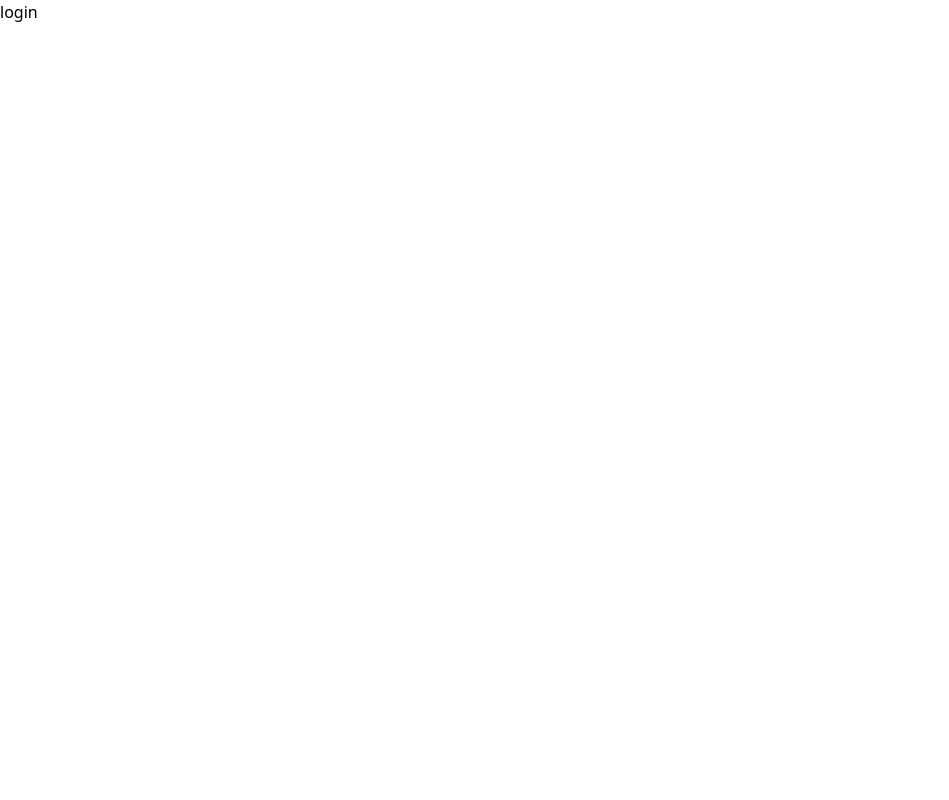
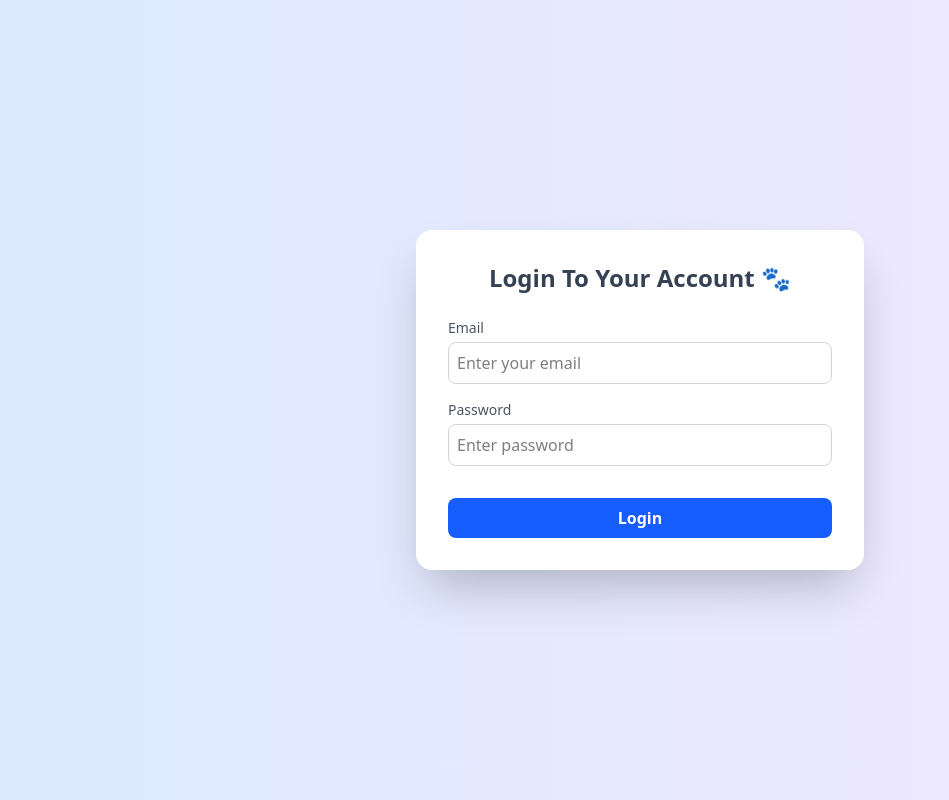
Before and after one commit to mabdullah525/pet-store, a React (Vite) app: page /login in a window 1280 px wide. Shown: the whole page, without its empty margins (0-949 px from the left). Built offline with nearby package versions, Linux system fonts and the light colour scheme.

Commit message:
Login page almost ready

```diff
--- a/src/context/Firebase.jsx
+++ b/src/context/Firebase.jsx
@@ -3,7 +3,7 @@ import { initializeApp } from "firebase/app";
 import {
   getAuth,
   createUserWithEmailAndPassword as firebaseCreateUserWithEmailAndPassword,
-    signInWithEmailAndPassword
+  signInWithEmailAndPassword as firebaseSignInWithEmailAndPassword,
 } from "firebase/auth";
 
 // 🔥 1. Firebase Configuration
@@ -28,12 +28,16 @@ export const useFirebase = () => useContext(FirebaseContext);
 
 // 🧩 5. Provider Component
 export const FirebaseProvider = ({ children }) => {
-    // Function to register a new user
+  // ✅ Function to register a new user
   const registerUser = (email, password) =>
     firebaseCreateUserWithEmailAndPassword(firebaseAuth, email, password);
 
+  // ✅ Function to sign in user
+  const loginUser = (email, password) =>
+    firebaseSignInWithEmailAndPassword(firebaseAuth, email, password);
+
   return (
-        <FirebaseContext.Provider value={{ registerUser }}>
+    <FirebaseContext.Provider value={{ registerUser, loginUser }}>
       {children}
     </FirebaseContext.Provider>
   );
--- a/src/pages/login.jsx
+++ b/src/pages/login.jsx
@@ -1,9 +1,94 @@
-import React from 'react'
+import React, { useState } from "react";
+import { useFirebase } from "../context/Firebase.jsx";
+import { useNavigate } from "react-router-dom"; // ✅ For redirect after login
 
-const login = () => {
+const Login = () => {
+  const firebase = useFirebase();
+  const navigate = useNavigate(); // redirect hook
+  const [email, setEmail] = useState("");
+  const [password, setPassword] = useState("");
+  const [message, setMessage] = useState({ type: "", text: "" });
+
+  const handleSubmit = async (e) => {
+    e.preventDefault();
+    setMessage({ type: "", text: "" }); // reset message before submit
+
+    try {
+      // ✅ Call loginUser from Firebase Context
+      const result = await firebase.loginUser(email, password);
+      console.log("User logged in successfully!", result.user);
+
+      setMessage({
+        type: "success",
+        text: `🎉 Login successful! Welcome back, ${result.user.email}`,
+      });
+
+      // ✅ Optional: Clear input fields
+      setEmail("");
+      setPassword("");
+
+      // ✅ Redirect after 2 seconds
+      setTimeout(() => {
+        navigate("/"); // or "/dashboard"
+      }, 2000);
+    } catch (error) {
+      console.error("Login failed:", error.message);
+      setMessage({
+        type: "error",
+        text: `❌ ${error.message}`,
+      });
+    }
+  };
+
   return (
-    <div>login</div>
-  )
-}
+    <div className="register-container">
+      <form onSubmit={handleSubmit} className="register-form">
+        <h2 className="form-title">Login To Your Account 🐾</h2>
 
-export default login
+        {/* ✅ Message Box */}
+        {message.text && (
+          <div
+            className={`text-center p-3 mb-4 rounded-lg font-medium ${
+              message.type === "success"
+                ? "bg-green-100 text-green-700 border border-green-400"
+                : "bg-red-100 text-red-700 border border-red-400"
+            }`}
+          >
+            {message.text}
+          </div>
+        )}
+
+        {/* Email Field */}
+        <div className="form-group">
+          <label>Email</label>
+          <input
+            type="email"
+            placeholder="Enter your email"
+            onChange={(e) => setEmail(e.target.value)}
+            value={email}
+            required
+          />
+        </div>
+
+        {/* Password Field */}
+        <div className="form-group">
+          <label>Password</label>
+          <input
+            type="password"
+            placeholder="Enter password"
+            onChange={(e) => setPassword(e.target.value)}
+            value={password}
+            required
+          />
+        </div>
+
+        {/* Submit Button */}
+        <button type="submit" className="submit-btn">
+          Login
+        </button>
+      </form>
+    </div>
+  );
+};
+
+export default Login;
```
Lines whose indentation alone changed are shown as unchanged.
